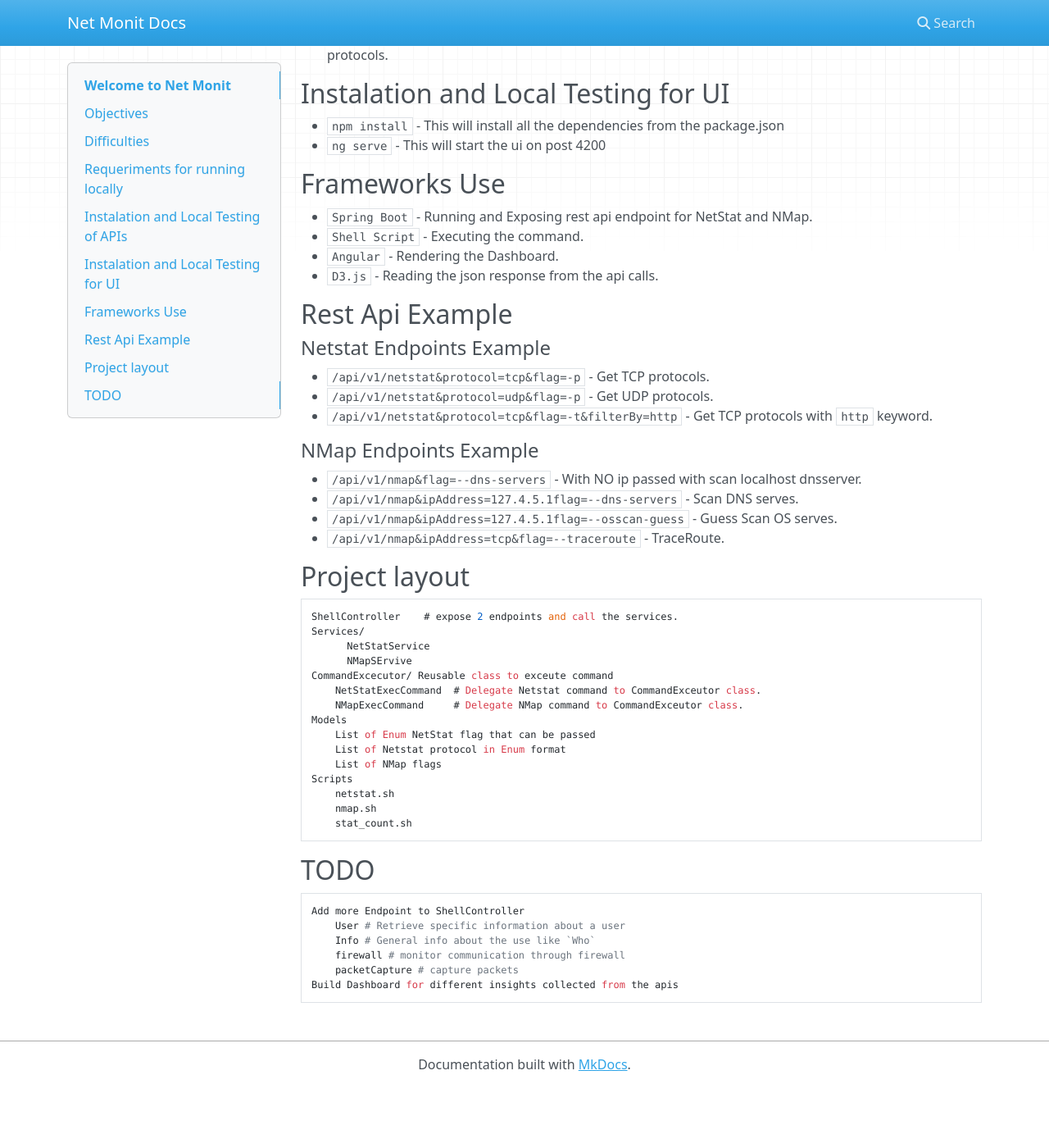
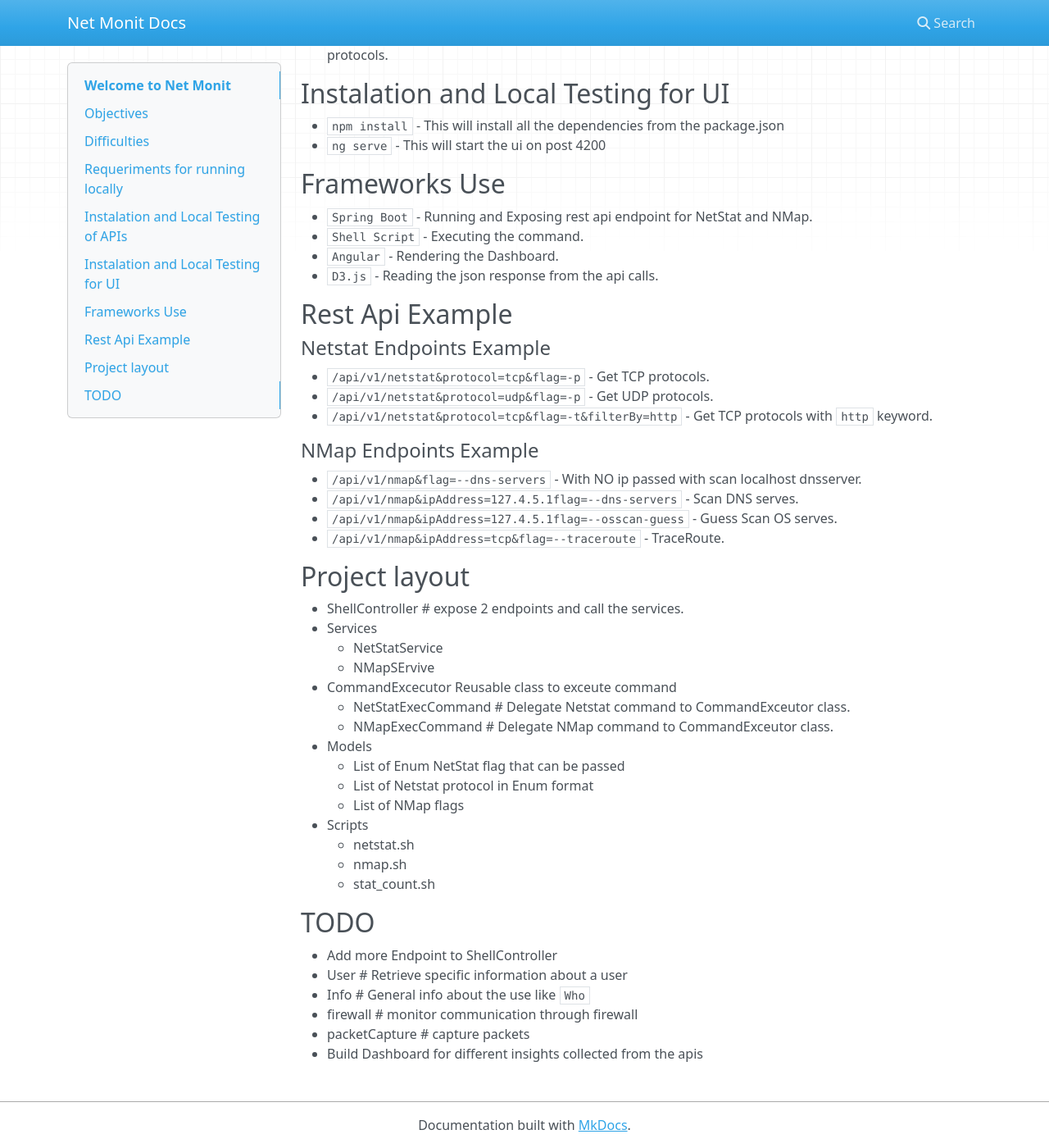
Before and after one commit to fkangaye/netMonit-ReadDocs, an MkDocs documentation site: the page built from docs/index.md, in a window 1280 px wide and 1400 px high, scrolled down 737 px. Shown: the whole window at 82% size. Built offline with MkDocs 1.6.1, drawn with Linux system fonts in a browser that asks for light colours; nearby versions of some CDN libraries; before the commit the page ends 2063 px from its top, so only the background shows below that.

Commit message:
minor clean

```diff
--- a/docs/index.md
+++ b/docs/index.md
@@ -61,27 +61,27 @@ This application give you visibility on you network.
 
 ## Project layout
 
-    ShellController    # expose 2 endpoints and call the services.
-    Services/
-          NetStatService
-          NMapSErvive
-    CommandExcecutor/ Reusable class to exceute command
-        NetStatExecCommand  # Delegate Netstat command to CommandExceutor class.
-        NMapExecCommand     # Delegate NMap command to CommandExceutor class.
-    Models
-        List of Enum NetStat flag that can be passed
-        List of Netstat protocol in Enum format
-        List of NMap flags
-    Scripts
-        netstat.sh
-        nmap.sh
-        stat_count.sh
+* ShellController    # expose 2 endpoints and call the services.
+  * Services
+      - NetStatService
+       - NMapSErvive
+  * CommandExcecutor Reusable class to exceute command
+     - NetStatExecCommand  # Delegate Netstat command to CommandExceutor class.
+     - NMapExecCommand     # Delegate NMap command to CommandExceutor class.
+  * Models
+     - List of Enum NetStat flag that can be passed
+     - List of Netstat protocol in Enum format
+     - List of NMap flags
+  * Scripts
+     - netstat.sh
+     - nmap.sh
+     - stat_count.sh
 
 ## TODO
 
-    Add more Endpoint to ShellController
-        User # Retrieve specific information about a user
-        Info # General info about the use like `Who`
-        firewall # monitor communication through firewall
-        packetCapture # capture packets
-    Build Dashboard for different insights collected from the apis
+* Add more Endpoint to ShellController
+   - User # Retrieve specific information about a user
+   - Info # General info about the use like `Who`
+   - firewall # monitor communication through firewall
+   - packetCapture # capture packets
+* Build Dashboard for different insights collected from the apis
```
Also changed, not shown: docs/index.rst (+31 -23 lines).
